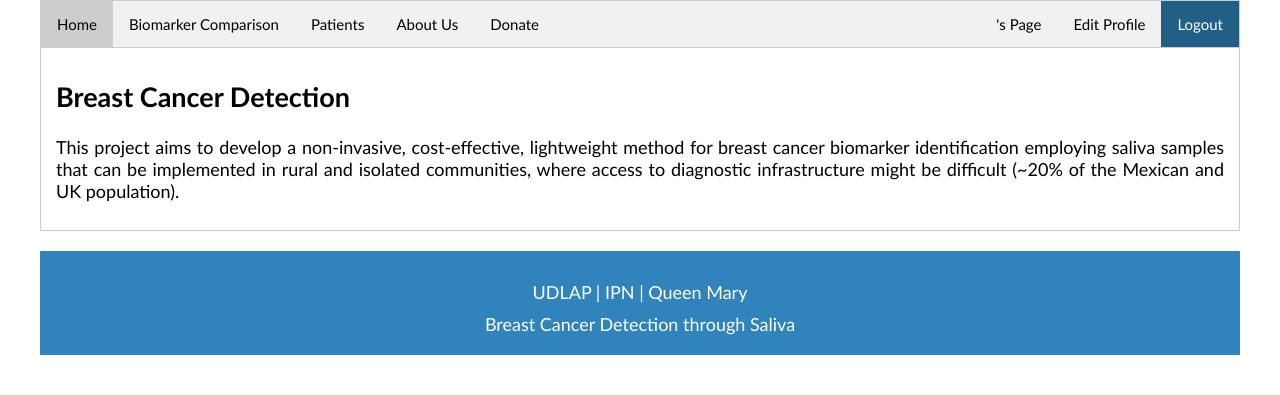
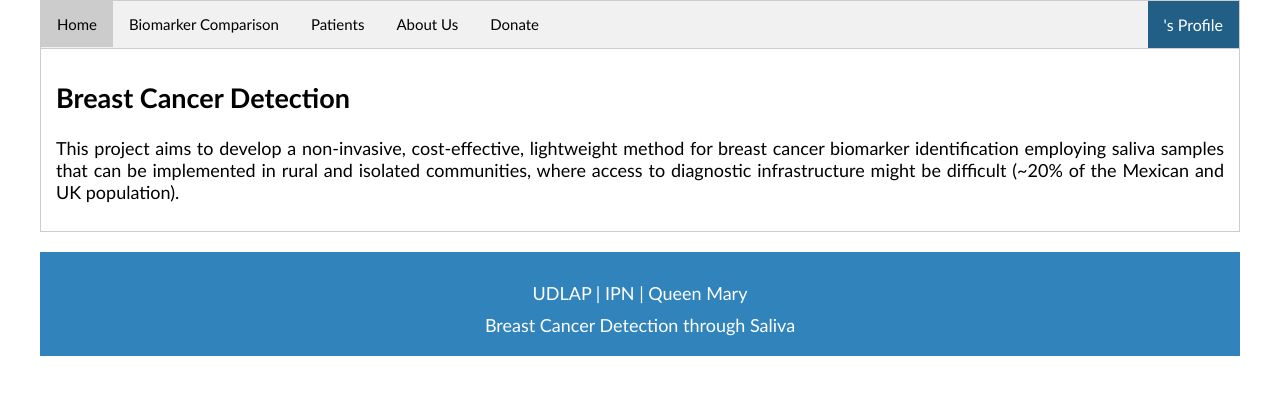
Before and after one commit to otelo2/BCDSaliva, a Django app: page /BCDSaliva/ in a window 1280 px wide. Shown: the part 56-451 px from the top of the page. Run offline with Django 3.2, Linux system fonts and the light colour scheme; the visitor is signed in with stand-in values (Sample User, id 1).

Commit message:
Add dropdown for profile stuff

```diff
--- a/webpage/static/webpage/style.css
+++ b/webpage/static/webpage/style.css
@@ -88,6 +88,57 @@ header a:hover{
 
 .horizontal-navbar li a.active {
     background-color: #ccc;
+}
+/* Dropdown container */
+.dropdown-navbar{
+    float: right;
+    overflow: hidden;
+}
+
+/* Dropdown li*/
+.dropdown-navbar .dropli{
+    font-size: 16px;
+    border: none;
+    outline: none;
+    color: white;
+    padding: 14px 16px;
+    background-color: #225F87;
+    font-family: inherit; /* Important for vertical align on mobile phones */
+    margin: 0; /* Important for vertical align on mobile phones */
+}
+
+.horizontal-navbar a:hover, .dropdown-navbar:hover .dropli {
+    background-color: #3083BB;
+}
+
+/* Dropdown content (hidden by default) */
+.dropdown-content {
+    display: none;
+    position: absolute;
+    background-color: #f9f9f9;
+    min-width: 160px;
+    box-shadow: 0px 8px 16px 0px rgba(0,0,0,0.2);
+    z-index: 1;
+}
+
+/* Links inside the dropdown */
+.dropdown-content a {
+    float: none;
+    color: black;
+    padding: 12px 16px;
+    text-decoration: none;
+    display: block;
+    text-align: left;
+}
+
+/* Add a grey background color to dropdown links on hover */
+.dropdown-content a:hover {
+    background-color: #ddd;
+}
+
+/* Show the dropdown menu on hover */
+.dropdown-navbar:hover .dropdown-content {
+    display: block;
 }
 
 
@@ -263,7 +314,7 @@ form input[type="checkbox"]{
 
 
 /* Keyframes */
-
+/*
 @-webkit-keyframes fade {
     from {
         opacity: .7
@@ -283,3 +334,4 @@ form input[type="checkbox"]{
         opacity: 1
     }
 }
+*/
--- a/webpage/templates/webpage/includes/navbar.html
+++ b/webpage/templates/webpage/includes/navbar.html
@@ -7,9 +7,17 @@
 
     {% if user.is_authenticated %}
 
-        <li style="float: right; background-color: #225F87"><a style="color: white;" href="{% url 'logout' %}">Logout</a></li>
-        <li style="float: right"> <a href=" {% url 'edit-profile' user.patientprofile.id %} ">Edit Profile</a> </li>
-        <li style="float: right"> <a href=" {% url 'show-profile' user.patientprofile.id %} ">{{user.patientprofile.name}}'s Page</a> </li>
+        <div class="dropdown-navbar">
+            <li class="dropli">{{user.patientprofile.name}}'s Profile</li>
+
+            <div class="dropdown-content">
+                <a href=" {% url 'show-profile' user.patientprofile.id %} ">Profile Details</a>
+                <a href=" {% url 'edit-profile' user.patientprofile.id %} ">Edit Profile</a>
+                <a href="{% url 'logout' %}">Logout</a>
+            </div>
+
+        </div>
+
 
     {% else %}
 
```
